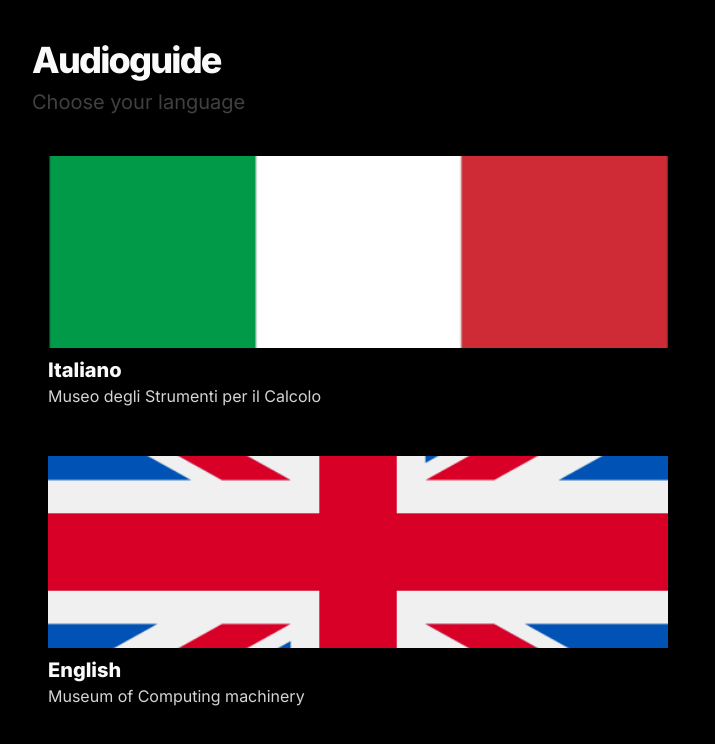
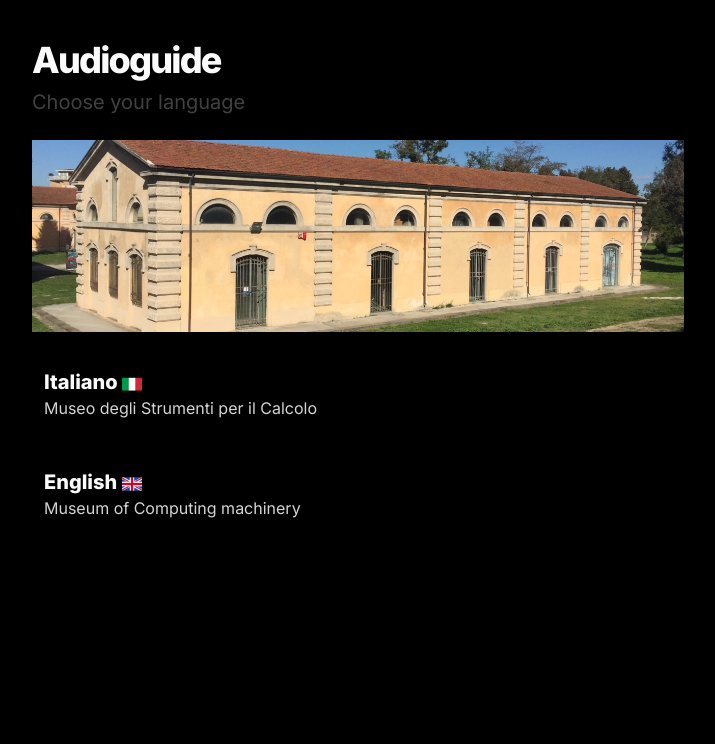
Before and after one commit to c-facade/audioguida-museo-calcolo, a Next.js app: page / in a window 1280 px wide. Shown: the top 744 px of the page, without its empty margins (282-997 px from the left). Built offline with nearby package versions, Linux system fonts and the light colour scheme.

Commit message:
modifica pagina di landing

```diff
--- a/app/layout.tsx
+++ b/app/layout.tsx
@@ -36,7 +36,9 @@ export default async function RootLayout({
 }) {
 	return (
     <html className={inter.className} suppressHydrationWarning>
-      <head />
+			<head>
+				<meta name="viewport" content="width=device-width, initial-scale=1.0" />
+			</head>
 		<body className="bg-black font-sans text-neutral-50 antialiased">
 			<div className="flex min-h-dvh w-full flex-col items-center "> {/*justify center*/}
 				{children}
--- a/app/page.tsx
+++ b/app/page.tsx
@@ -17,25 +17,32 @@ export default function RootPage() {
 				</p>
 			</div>
 			<div className="flex flex-col gap-4">
-        {languages.map((lang) => (
-          <div
-            className="rounded-lg p-4 hover:bg-neutral-800" key={lang}
-          >
-						<Link href={`/${lang}`}>
 				<Image
 					className="h-48 w-full object-cover"
-                alt="Artist"
-                src={`${lang}_squared.png`}
+					alt="Vista museo"
+					src={`/testata-interna.jpg`}
 					width="500"
 					height="500"
 					priority={true}
 				/>
+        {languages.map((lang) => (
+						<Link href={`/${lang}`} key={lang}>
+							<div
+								className="rounded-lg p-3 hover:bg-neutral-800"
+							>
 							<h2 className="mt-2 text-xl font-extrabold">
 								{
 								lang == 'it'?
-								"Italiano" :
-									"English"
+								"Italiano " :
+									"English "
 								}
+								<Image
+									className="inline size-[20px]"
+									alt={`${lang}`}
+									src={`${lang}_squared.png`}
+									width="20"
+									height="20"
+								/>
 							</h2>
 							<p className="text-neutral-300">{
 								lang == 'it' ?
@@ -43,8 +50,8 @@ export default function RootPage() {
 									"Museum of Computing machinery"
 								}
 							</p>
+							</div>
 					</Link>
-          </div>
         ))}
       </div>
 		</section>
```
Also changed, not shown: public/testata-interna.jpg (added). Lines whose indentation alone changed are shown as unchanged.
